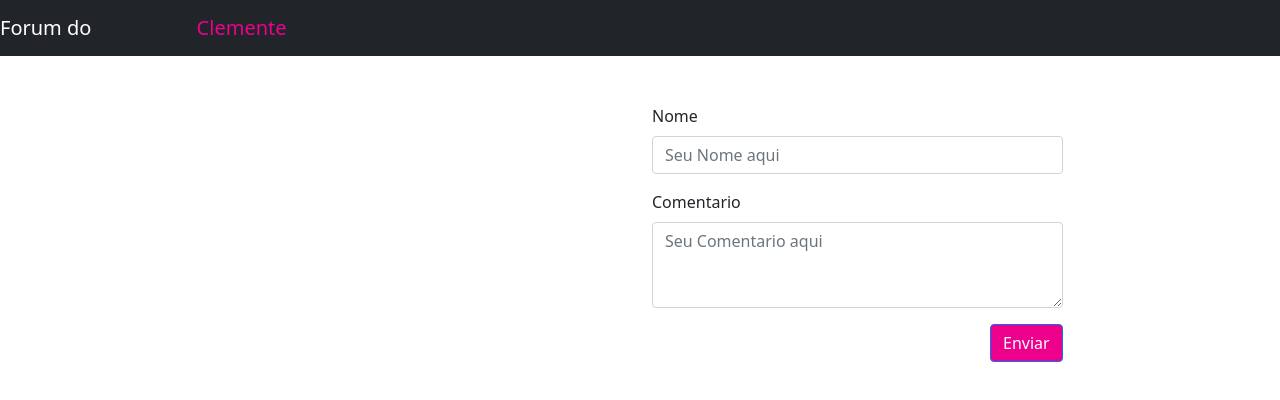
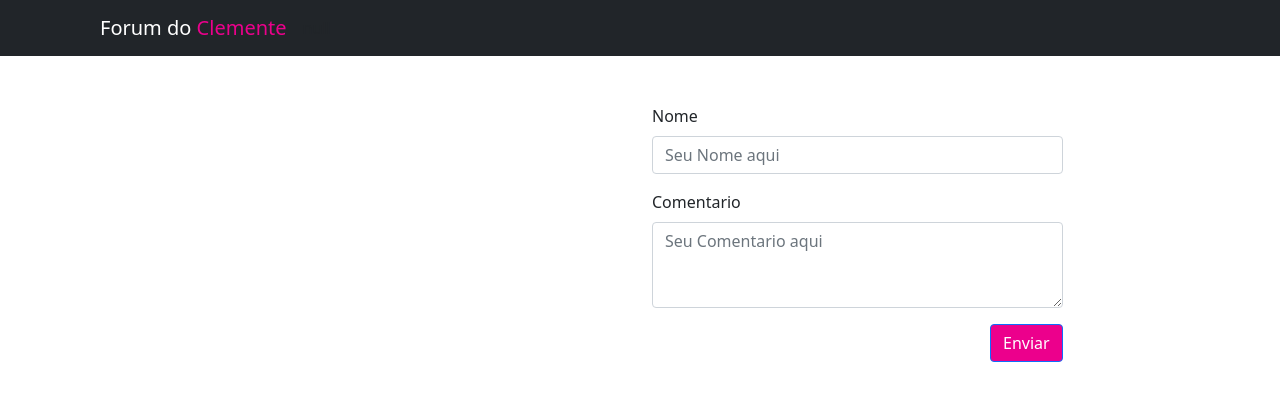
Before and after one commit to pedroaraujo76/XSS-Atack, a plain HTML site: page app/index.html in a window 1280 px wide. Drawn offline with nearby package versions, Linux system fonts and the light colour scheme; no server answers.

Commit message:
Update index.html

```diff
--- a/app/index.html
+++ b/app/index.html
@@ -14,7 +14,7 @@
   </head>
   <body>
     <nav class="navbar navbar-expand-lg navbar-dark bg-dark">
-      <a class="navbar-brand" href="#">Forum do <span style="color: #ec008c; margin-left: 100px;">Clemente</span></a>
+      <a class="navbar-brand" href="#" style="margin-left: 100px;">Forum do <span style="color: #ec008c;">Clemente</span></a>
       <div id="nome-pessoa"></div>
     </nav>
     <div class="row mt-5">
```
